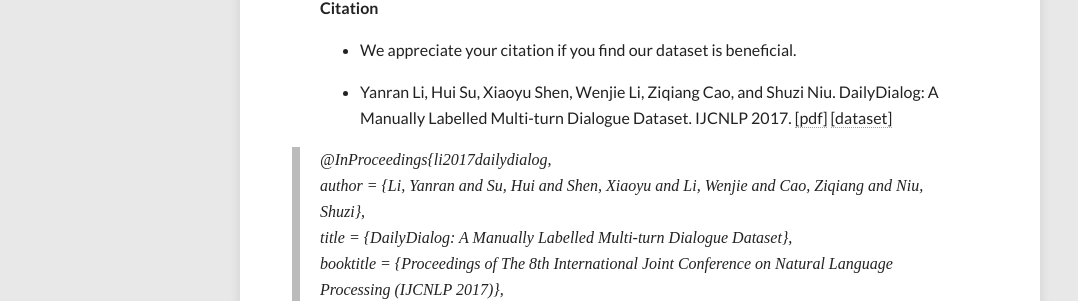
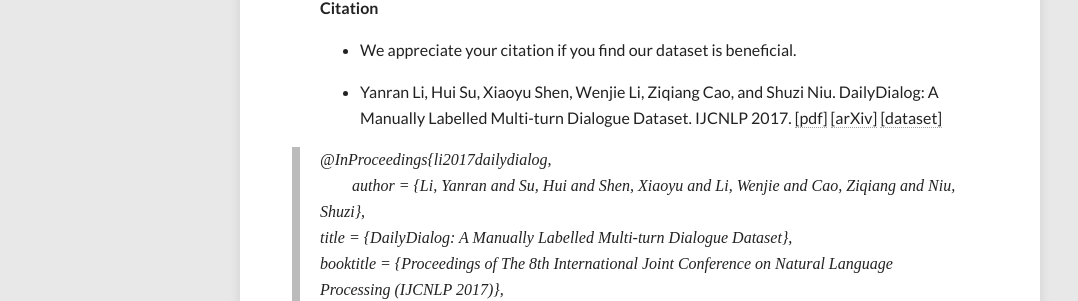
Before and after one commit to niangaotuantuan/niangaotuantuan.github.io, a Jekyll site: the page built from dailydialog.md, in a window 1280 px wide. Shown: the part 1618-1919 px from the top of the page, without its empty margins (0-1078 px from the left). Built offline with Jekyll 4.4.1, drawn with Linux system fonts in a browser that asks for light colours; nearby versions of some CDN libraries; our own code applies the rules of GitHub Pages for plain Markdown files.

```diff
--- a/dailydialog.md
+++ b/dailydialog.md
@@ -39,10 +39,10 @@ The words in Italic are speaker B's own ideas that are new for the other speaker
 
 - We appreciate your citation if you find our dataset is beneficial.
 
-- Yanran Li, Hui Su, Xiaoyu Shen, Wenjie Li, Ziqiang Cao, and Shuzi Niu. DailyDialog: A Manually Labelled Multi-turn Dialogue Dataset. IJCNLP 2017. [[pdf]](/files/ijcnlp2017dailydialog.pdf) [[dataset]](/files/ijcnlp_dailydialog.zip)
+- Yanran Li, Hui Su, Xiaoyu Shen, Wenjie Li, Ziqiang Cao, and Shuzi Niu. DailyDialog: A Manually Labelled Multi-turn Dialogue Dataset. IJCNLP 2017. [[pdf]](/files/ijcnlp2017dailydialog.pdf) [[arXiv]](https://arxiv.org/abs/1710.03957) [[dataset]](/files/ijcnlp_dailydialog.zip)
 
->>>>>>> @InProceedings{li2017dailydialog,
->                author    = {Li, Yanran  and  Su, Hui and Shen, Xiaoyu and Li, Wenjie and Cao, Ziqiang and Niu, Shuzi},
+> @InProceedings{li2017dailydialog,
+> &nbsp;&nbsp;&nbsp;&nbsp;&nbsp;&nbsp;&nbsp;               author    = {Li, Yanran  and  Su, Hui and Shen, Xiaoyu and Li, Wenjie and Cao, Ziqiang and Niu, Shuzi},
 >                title     = {DailyDialog: A Manually Labelled Multi-turn Dialogue Dataset},
 >                booktitle = {Proceedings of The 8th International Joint Conference on Natural Language Processing (IJCNLP 2017)},
 >                year      = {2017}
```
Also changed, not shown: about.md (+1 -1 lines).
